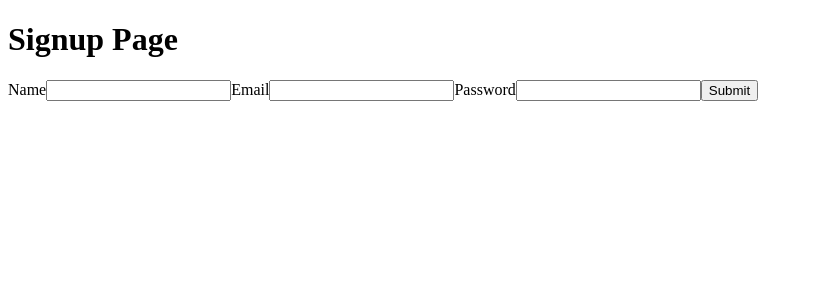
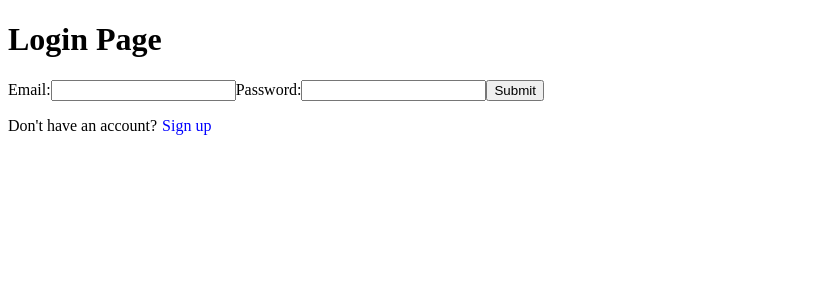
Before and after one commit to ajayygurjar/Expense_Tracker, a React (Vite) app in the folder FRONTEND/Frontend/: page / in a window 1280 px wide. Shown: the top 300 px of the page, without its empty margins (0-813 px from the left). Built offline with nearby package versions, Linux system fonts and the light colour scheme.

Commit message:
Login screen frontend

```diff
--- a/FRONTEND/Frontend/src/App.jsx
+++ b/FRONTEND/Frontend/src/App.jsx
@@ -1,9 +1,11 @@
 import SignupPage from "./components/authentication/SignupPage"
+
+import AuthPage from "./components/authentication/AuthPage"
 
 function App() {
   return (
     <>
-    <SignupPage/>
+    <AuthPage/>
     </>
   )
 }
--- /dev/null
+++ b/FRONTEND/Frontend/src/components/authentication/AuthPage.jsx
@@ -0,0 +1,27 @@
+import { useState } from "react";
+import LoginPage from "./LoginPage";
+import SignupPage from "./SignupPage";
+
+const AuthPage = () => {
+  const [isLogin, setIsLogin] = useState(true);
+
+  const loginHandler = () => {
+    setIsLogin((prev) => !prev);
+  };
+  return (
+    <>
+      {isLogin ? <LoginPage /> : <SignupPage />}
+      <p>
+        {isLogin ? "Don't have an account?" : "Already have an account"}
+        <span
+          style={{ color: "blue", cursor: "pointer", marginLeft: "5px" }}
+          onClick={loginHandler}
+        >
+          {isLogin ? "Sign up" : "Login"}
+        </span>
+      </p>
+    </>
+  );
+};
+
+export default AuthPage;
--- /dev/null
+++ b/FRONTEND/Frontend/src/components/authentication/LoginPage.jsx
@@ -0,0 +1,20 @@
+const LoginPage=()=>{
+
+    return (<>
+    <h1>Login Page</h1>
+
+    <form>
+
+        <label htmlFor="email">Email:</label>
+        <input type="email" id="email"  required/>
+
+        <label htmlFor="password">Password:</label>
+        <input type="password" id="password"  required/>
+        <button>Submit</button>
+    </form>
+
+    </>)
+}
+
+
+export default LoginPage;
```
